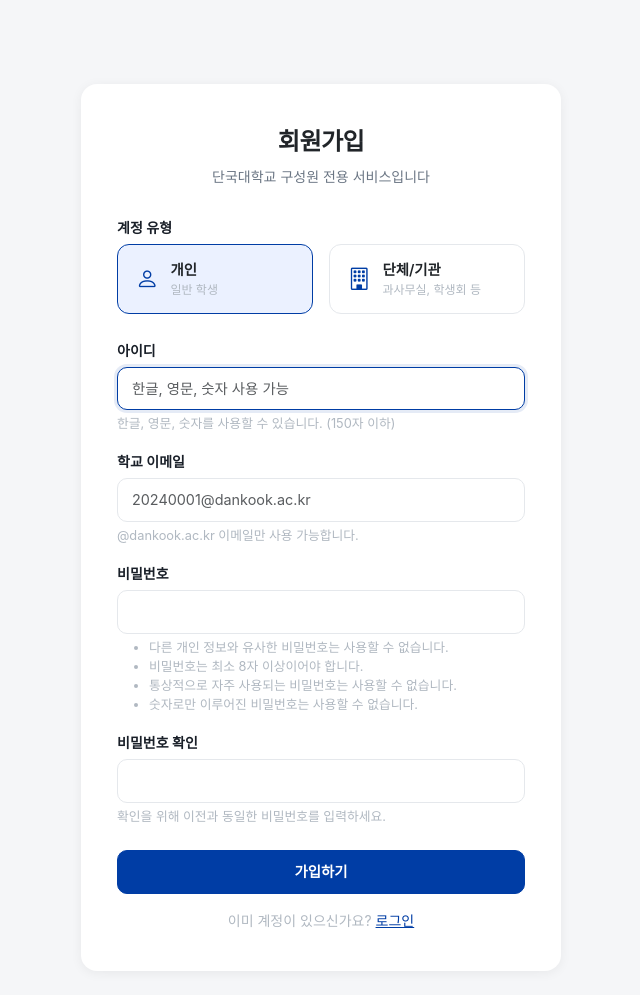
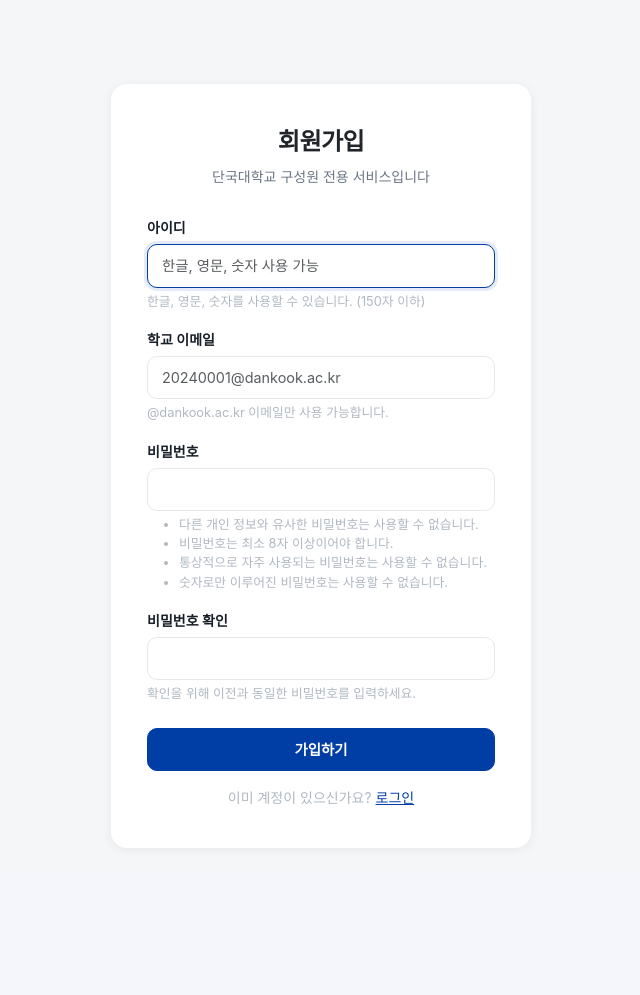
Before and after one commit to island0479/dku-lost-found, a Django app: page /signup/ in a window 1280 px wide. Shown: the part 60-1055 px from the top of the page, without its empty margins (319-959 px from the left). After the commit the page ends 865 px from the top, so only its background shows below. Run offline with Django 5.2, Linux system fonts and the light colour scheme; some libraries are stand-ins or nearby versions.

Commit message:
단체 가입 및 관리자 신청 시스템 제거
- AdminRequest 모델 삭제
- AdminRequestForm 삭제
- admin_request 관련 뷰/URL 전체 제거
- 회원가입: 단체/개인 구분 없이 단순화
- navbar: 신청 관리 링크 제거
- context_processor: pending_admin_requests 제거

Co-Authored-By: Claude Sonnet 4.6 <noreply@anthropic.com>

```diff
--- a/items/context_processors.py
+++ b/items/context_processors.py
@@ -1,18 +1,14 @@
-from .models import Inquiry, AdminRequest
+from .models import Inquiry
 
 
 def new_inquiry_count(request):
     if not request.user.is_authenticated:
-        return {'new_inquiry_count': 0, 'pending_admin_requests': 0}
-    inquiry_count = (
+        return {'new_inquiry_count': 0}
+    count = (
         Inquiry.objects
         .filter(item__registered_by=request.user)
         .exclude(messages__sender=request.user)
         .distinct()
         .count()
     )
-    pending = (
-        AdminRequest.objects.filter(status='pending').count()
-        if request.user.is_superuser else 0
-    )
-    return {'new_inquiry_count': inquiry_count, 'pending_admin_requests': pending}
+    return {'new_inquiry_count': count}
--- a/items/forms.py
+++ b/items/forms.py
@@ -1,7 +1,7 @@
 from django import forms
 from django.contrib.auth.forms import UserCreationForm
 from django.contrib.auth.models import User
-from .models import Item, Inquiry, AdminRequest
+from .models import Item, Inquiry
 
 CTRL = "form-control"
 SEL = "form-select"
@@ -61,22 +61,6 @@ class SignupForm(UserCreationForm):
         return user
 
 
-class AdminRequestForm(forms.ModelForm):
-    class Meta:
-        model = AdminRequest
-        fields = ['reason', 'attachment']
-        labels = {
-            'reason': '신청 이유',
-            'attachment': '증빙 자료 (선택)',
-        }
-        widgets = {
-            'reason': forms.Textarea(attrs={
-                'class': CTRL, 'rows': 4,
-                'placeholder': '소속(과사무실/학생회 등)과 관리자 권한이 필요한 이유를 적어주세요.',
-            }),
-            'attachment': forms.ClearableFileInput(attrs={'class': CTRL}),
-        }
-
 
 class InquiryForm(forms.ModelForm):
     class Meta:
--- a/items/urls.py
+++ b/items/urls.py
@@ -23,8 +23,4 @@ urlpatterns = [
     path("chat/<int:inq_pk>/messages/", views.chat_messages_partial, name="chat_messages"),
     path("chat/<int:inq_pk>/send/", views.chat_send, name="chat_send"),
     path("chats/", views.my_chats, name="my_chats"),
-    path("admin-request/", views.admin_request, name="admin_request"),
-    path("admin-request/manage/", views.admin_request_manage, name="admin_request_manage"),
-    path("admin-request/<int:req_pk>/approve/", views.admin_request_approve, name="admin_request_approve"),
-    path("admin-request/<int:req_pk>/reject/", views.admin_request_reject, name="admin_request_reject"),
 ]
--- a/items/views.py
+++ b/items/views.py
@@ -5,8 +5,8 @@ from django.contrib import messages
 from django.contrib.auth import login, update_session_auth_hash
 from django.contrib.auth.forms import PasswordChangeForm
 from django.db.models import Q, Max
-from .models import Item, Category, Inquiry, ItemImage, Message, AdminRequest
-from .forms import ItemForm, InquiryForm, SignupForm, AdminRequestForm
+from .models import Item, Category, Inquiry, ItemImage, Message
+from .forms import ItemForm, InquiryForm, SignupForm
 
 
 def _filter_items(request):
@@ -243,33 +243,13 @@ def my_items(request):
 def signup(request):
     if request.method == "POST":
         form = SignupForm(request.POST)
-        account_type = request.POST.get("account_type", "personal")
-        reason = request.POST.get("reason", "").strip()
-        org_error = None
-
-        if account_type == "org" and not reason:
-            org_error = "신청 이유를 입력해주세요."
-
-        if form.is_valid() and not org_error:
+        if form.is_valid():
             user = form.save()
-            if account_type == "org":
-                AdminRequest.objects.create(
-                    user=user,
-                    reason=reason,
-                    attachment=request.FILES.get("attachment"),
-                )
             login(request, user)
             return redirect("item_list")
     else:
         form = SignupForm()
-        account_type = "personal"
-        org_error = None
-
-    return render(request, "registration/signup.html", {
-        "form": form,
-        "account_type": account_type,
-        "org_error": org_error,
-    })
+    return render(request, "registration/signup.html", {"form": form})
 
 
 @login_required
@@ -339,64 +319,6 @@ def my_chats(request):
     return render(request, 'items/my_chats.html', {'inquiries': inquiries})
 
 
-@login_required
-def admin_request(request):
-    if request.user.is_staff:
-        messages.info(request, "이미 관리자 권한을 보유하고 있습니다.")
-        return redirect('item_list')
-
-    existing = AdminRequest.objects.filter(user=request.user).first()
-
-    if request.method == 'POST':
-        form = AdminRequestForm(request.POST, request.FILES, instance=existing)
-        if form.is_valid():
-            req = form.save(commit=False)
-            req.user = request.user
-            req.status = 'pending'
-            req.reject_reason = ''
-            req.save()
-            messages.success(request, "신청이 접수됐습니다. 검토 후 결과를 알려드립니다.")
-            return redirect('item_list')
-    else:
-        form = AdminRequestForm(instance=existing)
-
-    return render(request, 'admin_request/form.html', {'form': form, 'existing': existing})
-
-
-def admin_request_manage(request):
-    if not request.user.is_superuser:
-        return HttpResponseForbidden()
-    pending = AdminRequest.objects.filter(status='pending').select_related('user')
-    reviewed = AdminRequest.objects.exclude(status='pending').select_related('user', 'reviewed_by')[:20]
-    return render(request, 'admin_request/manage.html', {'pending': pending, 'reviewed': reviewed})
-
-
-def admin_request_approve(request, req_pk):
-    if not request.user.is_superuser:
-        return HttpResponseForbidden()
-    if request.method == 'POST':
-        req = get_object_or_404(AdminRequest, pk=req_pk)
-        req.status = 'approved'
-        req.reviewed_by = request.user
-        req.save()
-        req.user.is_staff = True
-        req.user.save()
-        messages.success(request, f"{req.user.username}에게 관리자 권한을 부여했습니다.")
-    return redirect('admin_request_manage')
-
-
-def admin_request_reject(request, req_pk):
-    if not request.user.is_superuser:
-        return HttpResponseForbidden()
-    if request.method == 'POST':
-        req = get_object_or_404(AdminRequest, pk=req_pk)
-        req.status = 'rejected'
-        req.reject_reason = request.POST.get('reject_reason', '')
-        req.reviewed_by = request.user
-        req.save()
-        messages.info(request, f"{req.user.username}의 신청을 거절했습니다.")
-    return redirect('admin_request_manage')
-
 
 @login_required
 def delete_account(request):
--- a/templates/base.html
+++ b/templates/base.html
@@ -347,16 +347,6 @@
               {% endif %}
             </a>
             </li>
-            {% if user.is_superuser %}
-            <li class="nav-item">
-              <a class="nav-link d-flex align-items-center gap-1" href="{% url 'admin_request_manage' %}">
-                <i class="bi bi-shield-check"></i>신청 관리
-                {% if pending_admin_requests %}
-                  <span style="background:#D92B2B;color:#fff;font-size:0.7rem;font-weight:700;
-                               padding:1px 6px;border-radius:20px;line-height:1.6">{{ pending_admin_requests }}</span>
-                {% endif %}
-              </a>
-            {% endif %}
           </li>
           <li class="nav-item ms-lg-1">
             <form method="post" action="{% url 'logout' %}" style="display:inline">
--- a/templates/registration/signup.html
+++ b/templates/registration/signup.html
@@ -1,40 +1,12 @@
 {% extends "base.html" %}
 {% block content %}
-<div class="auth-card" style="max-width:480px">
+<div class="auth-card">
   <div class="card">
     <div class="card-body">
       <p class="auth-title">회원가입</p>
       <p class="auth-subtitle">단국대학교 구성원 전용 서비스입니다</p>
-
-      <form method="post" enctype="multipart/form-data">
+      <form method="post">
         {% csrf_token %}
-
-        <!-- 계정 유형 선택 -->
-        <div class="mb-4">
-          <label class="form-label">계정 유형</label>
-          <div class="d-flex gap-3">
-            <label class="type-option {% if account_type != 'org' %}active{% endif %}" id="opt-personal">
-              <input type="radio" name="account_type" value="personal" hidden
-                     {% if account_type != 'org' %}checked{% endif %}>
-              <i class="bi bi-person"></i>
-              <div>
-                <div class="fw-semibold" style="font-size:0.9rem">개인</div>
-                <div style="font-size:0.75rem;color:var(--text-muted)">일반 학생</div>
-              </div>
-            </label>
-            <label class="type-option {% if account_type == 'org' %}active{% endif %}" id="opt-org">
-              <input type="radio" name="account_type" value="org" hidden
-                     {% if account_type == 'org' %}checked{% endif %}>
-              <i class="bi bi-building"></i>
-              <div>
-                <div class="fw-semibold" style="font-size:0.9rem">단체/기관</div>
-                <div style="font-size:0.75rem;color:var(--text-muted)">과사무실, 학생회 등</div>
-              </div>
-            </label>
-          </div>
-        </div>
-
-        <!-- 기본 가입 필드 -->
         {% for field in form %}
           <div class="mb-3">
             <label class="form-label">{{ field.label }}</label>
@@ -47,45 +19,12 @@
             {% endif %}
           </div>
         {% endfor %}
-
-        <!-- 단체/기관 전용 필드 -->
-        <div id="org-fields" style="display:{% if account_type == 'org' %}block{% else %}none{% endif %}">
-          <div style="height:1px;background:var(--border);margin:20px 0"></div>
-          <p class="fw-semibold mb-3" style="font-size:0.875rem;color:var(--text-muted)">
-            관리자 권한 신청 — 슈퍼관리자 승인 후 활성화됩니다
-          </p>
-          <div class="mb-3">
-            <label class="form-label">신청 이유 <span style="color:#D92B2B">*</span></label>
-            <textarea name="reason" class="form-control" rows="3"
-                      placeholder="소속 기관과 관리자 권한이 필요한 이유를 적어주세요.">{{ request.POST.reason }}</textarea>
-            {% if org_error %}
-              <div class="alert-danger mt-2">{{ org_error }}</div>
-            {% endif %}
-          </div>
-          <div class="mb-3">
-            <label class="form-label">증빙 자료 <span style="color:var(--text-muted);font-weight:400">(선택)</span></label>
-            <input type="file" name="attachment" class="form-control">
-          </div>
-        </div>
-
         <button type="submit" class="btn btn-dark w-100 mt-2">가입하기</button>
       </form>
-
       <p class="text-center mt-3 mb-0" style="font-size:0.875rem;color:var(--text-muted)">
         이미 계정이 있으신가요? <a href="{% url 'login' %}" style="color:var(--brand)">로그인</a>
       </p>
     </div>
   </div>
 </div>
-
-<script>
-  document.querySelectorAll('[name="account_type"]').forEach(radio => {
-    radio.addEventListener('change', function() {
-      document.querySelectorAll('.type-option').forEach(o => o.classList.remove('active'));
-      this.closest('.type-option').classList.add('active');
-      document.getElementById('org-fields').style.display =
-        this.value === 'org' ? 'block' : 'none';
-    });
-  });
-</script>
 {% endblock %}
```
Also changed, not shown: items/models.py (+0 -20 lines), items/migrations/0008_alter_item_post_type_delete_adminrequest.py (added).
